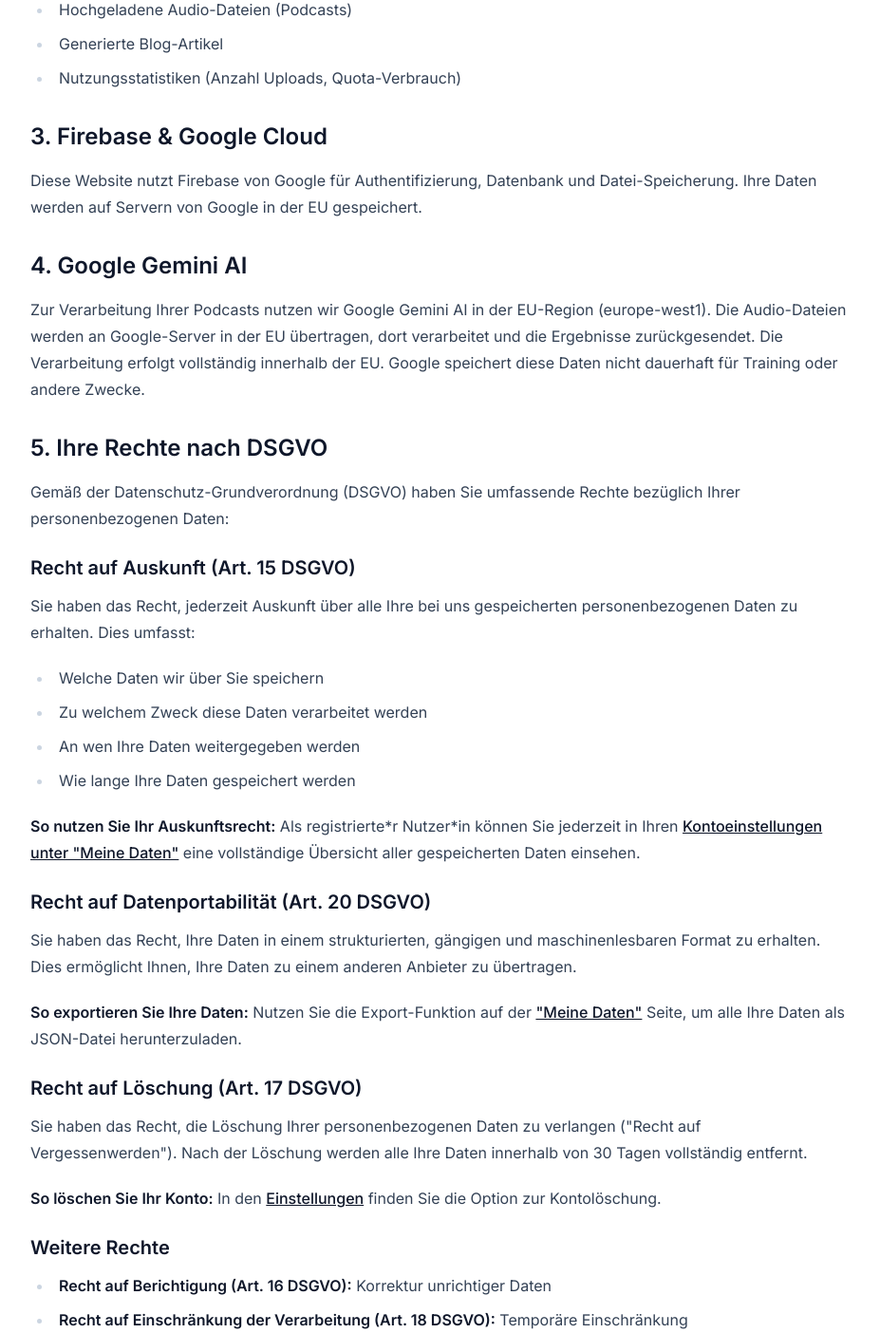
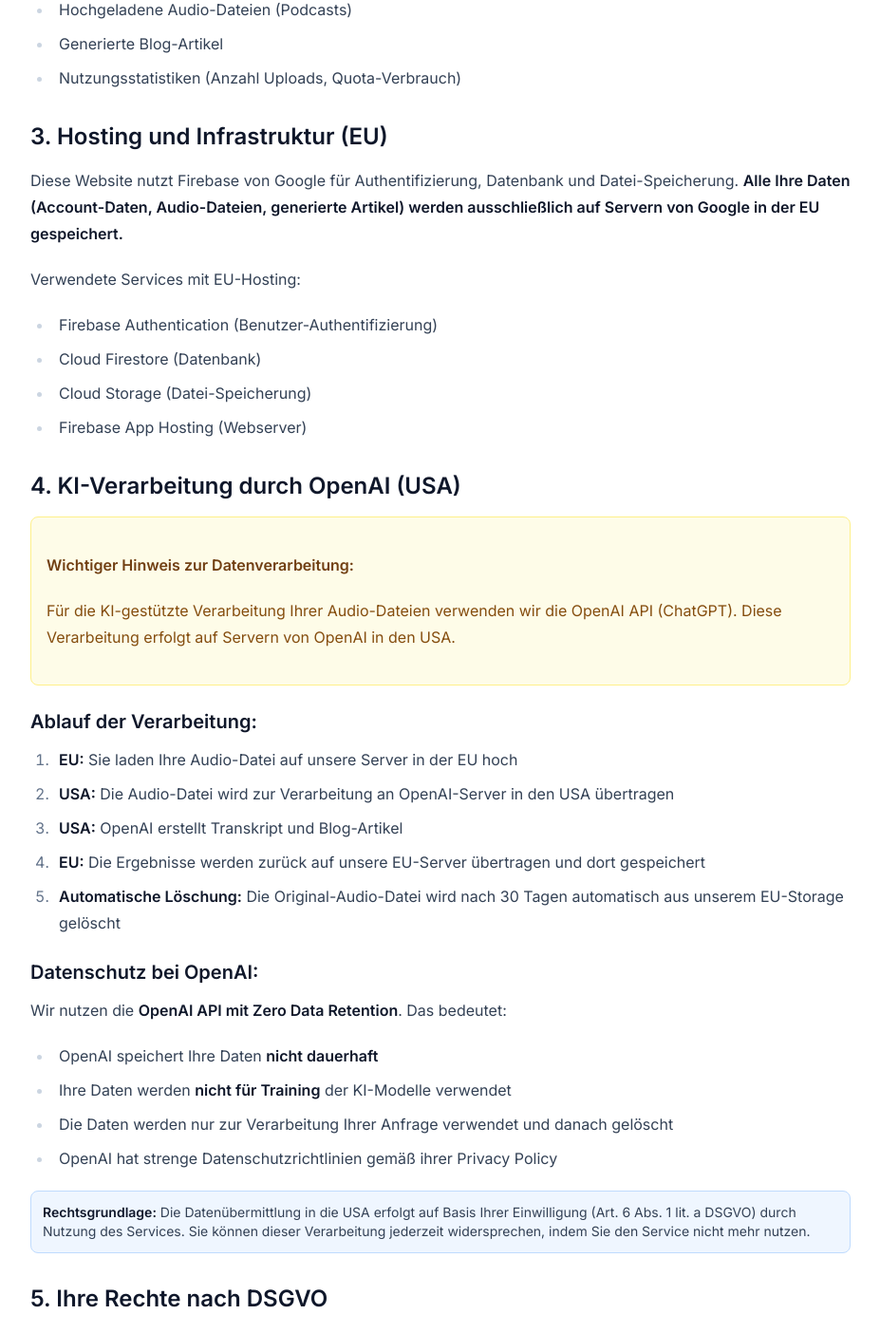
Before and after one commit to Bennells/EchoScribe, a Next.js app: page /privacy in a window 1280 px wide. Shown: the part 516-1920 px from the top of the page at 95% size, without its empty margins (176-1103 px from the left). Built offline with nearby package versions, Linux system fonts and the light colour scheme; no server answers.

Commit message:
feat: Update privacy and terms pages to clarify data processing with OpenAI and EU hosting

```diff
--- a/app/privacy/page.tsx
+++ b/app/privacy/page.tsx
@@ -3,7 +3,7 @@
 
 export const metadata = createMetadata({
   title: "Datenschutzerklärung - EchoScribe",
-  description: "Datenschutzerklärung für EchoScribe. DSGVO-konforme Verarbeitung Ihrer Podcast-Daten auf deutschen Servern.",
+  description: "Datenschutzerklärung für EchoScribe. EU-Hosting mit KI-Verarbeitung durch OpenAI (USA).",
   path: "/privacy",
   noIndex: true,
 });
@@ -37,20 +37,57 @@
         </section>
 
         <section>
-          <h2 className="text-2xl font-semibold mt-8 mb-4">3. Firebase & Google Cloud</h2>
+          <h2 className="text-2xl font-semibold mt-8 mb-4">3. Hosting und Infrastruktur (EU)</h2>
           <p>
             Diese Website nutzt Firebase von Google für Authentifizierung, Datenbank und
-            Datei-Speicherung. Ihre Daten werden auf Servern von Google in der EU gespeichert.
+            Datei-Speicherung. <strong>Alle Ihre Daten (Account-Daten, Audio-Dateien, generierte
+            Artikel) werden ausschließlich auf Servern von Google in der EU gespeichert.</strong>
           </p>
+          <p className="mt-2">
+            Verwendete Services mit EU-Hosting:
+          </p>
+          <ul className="list-disc pl-6 space-y-2">
+            <li>Firebase Authentication (Benutzer-Authentifizierung)</li>
+            <li>Cloud Firestore (Datenbank)</li>
+            <li>Cloud Storage (Datei-Speicherung)</li>
+            <li>Firebase App Hosting (Webserver)</li>
+          </ul>
         </section>
 
         <section>
-          <h2 className="text-2xl font-semibold mt-8 mb-4">4. Google Gemini AI</h2>
+          <h2 className="text-2xl font-semibold mt-8 mb-4">4. KI-Verarbeitung durch OpenAI (USA)</h2>
+          <div className="p-4 bg-yellow-50 border border-yellow-200 rounded-lg mb-4">
+            <p className="font-semibold text-yellow-900">Wichtiger Hinweis zur Datenverarbeitung:</p>
+            <p className="text-yellow-800 mt-2">
+              Für die KI-gestützte Verarbeitung Ihrer Audio-Dateien verwenden wir die OpenAI API
+              (ChatGPT). Diese Verarbeitung erfolgt auf Servern von OpenAI in den USA.
+            </p>
+          </div>
+
+          <h3 className="text-xl font-semibold mt-6 mb-3">Ablauf der Verarbeitung:</h3>
+          <ol className="list-decimal pl-6 space-y-2">
+            <li><strong>EU:</strong> Sie laden Ihre Audio-Datei auf unsere Server in der EU hoch</li>
+            <li><strong>USA:</strong> Die Audio-Datei wird zur Verarbeitung an OpenAI-Server in den USA übertragen</li>
+            <li><strong>USA:</strong> OpenAI erstellt Transkript und Blog-Artikel</li>
+            <li><strong>EU:</strong> Die Ergebnisse werden zurück auf unsere EU-Server übertragen und dort gespeichert</li>
+            <li><strong>Automatische Löschung:</strong> Die Original-Audio-Datei wird nach 30 Tagen automatisch aus unserem EU-Storage gelöscht</li>
+          </ol>
+
+          <h3 className="text-xl font-semibold mt-6 mb-3">Datenschutz bei OpenAI:</h3>
           <p>
-            Zur Verarbeitung Ihrer Podcasts nutzen wir Google Gemini AI in der EU-Region (europe-west1).
-            Die Audio-Dateien werden an Google-Server in der EU übertragen, dort verarbeitet und die
-            Ergebnisse zurückgesendet. Die Verarbeitung erfolgt vollständig innerhalb der EU. Google
-            speichert diese Daten nicht dauerhaft für Training oder andere Zwecke.
+            Wir nutzen die <strong>OpenAI API mit Zero Data Retention</strong>. Das bedeutet:
+          </p>
+          <ul className="list-disc pl-6 space-y-2 mt-2">
+            <li>OpenAI speichert Ihre Daten <strong>nicht dauerhaft</strong></li>
+            <li>Ihre Daten werden <strong>nicht für Training</strong> der KI-Modelle verwendet</li>
+            <li>Die Daten werden nur zur Verarbeitung Ihrer Anfrage verwendet und danach gelöscht</li>
+            <li>OpenAI hat strenge Datenschutzrichtlinien gemäß ihrer Privacy Policy</li>
+          </ul>
+
+          <p className="mt-4 p-3 bg-blue-50 border border-blue-200 rounded-lg text-sm">
+            <strong>Rechtsgrundlage:</strong> Die Datenübermittlung in die USA erfolgt auf Basis Ihrer
+            Einwilligung (Art. 6 Abs. 1 lit. a DSGVO) durch Nutzung des Services. Sie können dieser
+            Verarbeitung jederzeit widersprechen, indem Sie den Service nicht mehr nutzen.
           </p>
         </section>
 
--- a/app/terms/page.tsx
+++ b/app/terms/page.tsx
@@ -39,14 +39,29 @@
           <h2 className="text-2xl font-semibold mt-8 mb-4">2. Leistungsbeschreibung</h2>
           <p>
             EchoScribe bietet einen Service zur automatischen Umwandlung von Audio-Podcasts in
-            SEO-optimierte Blog-Artikel mittels künstlicher Intelligenz (Google Gemini AI).
+            SEO-optimierte Blog-Artikel mittels künstlicher Intelligenz (OpenAI ChatGPT).
           </p>
+
+          <div className="p-4 bg-yellow-50 border border-yellow-200 rounded-lg my-4">
+            <p className="font-semibold text-yellow-900">Hinweis zur Datenverarbeitung:</p>
+            <p className="text-yellow-800 mt-2">
+              Die KI-Verarbeitung erfolgt durch OpenAI auf Servern in den USA. Alle anderen Daten
+              (Account, Dateien, Artikel) werden ausschließlich in der EU gespeichert. Details finden
+              Sie in unserer{" "}
+              <Link href="/privacy" className="underline font-semibold">
+                Datenschutzerklärung
+              </Link>
+              .
+            </p>
+          </div>
+
           <h3 className="text-xl font-semibold mt-6 mb-3">2.1 Leistungsumfang</h3>
           <ul className="list-disc pl-6 space-y-2">
-            <li>Upload von Audio-Dateien (max. 500 MB)</li>
-            <li>Automatische Transkription und Artikel-Generierung</li>
+            <li>Upload von Audio-Dateien (max. 500 MB) mit Speicherung in der EU</li>
+            <li>Automatische Transkription und Artikel-Generierung durch OpenAI (USA)</li>
             <li>Bereitstellung in Markdown- und HTML-Format</li>
             <li>SEO-Optimierung (Meta-Descriptions, Keywords, Schema.org)</li>
+            <li>Automatische Löschung der Audio-Dateien nach 30 Tagen</li>
           </ul>
         </section>
 
--- a/components/features/landing/faq-section.tsx
+++ b/components/features/landing/faq-section.tsx
@@ -21,9 +21,14 @@
       "Bei bezahlten Plänen wird Ihr Kontingent jeden Monat automatisch zurückgesetzt. Wenn Sie Ihr Kontingent vorher aufbrauchen, können Sie entweder auf einen höheren Plan upgraden oder bis zur nächsten Zurücksetzung warten. Ihre bereits erstellten Artikel bleiben verfügbar.",
   },
   {
-    question: "Sind meine Daten sicher?",
+    question: "Sind meine Daten sicher und wo werden sie verarbeitet?",
     answer:
-      "Absolut! Wir sind vollständig DSGVO-konform. Alle Ihre Daten werden in der EU gehostet UND verarbeitet (Firebase + Google Cloud in europe-west1). Ihre Podcast-Dateien und generierten Artikel werden sicher verschlüsselt gespeichert. Die KI-Verarbeitung findet ausschließlich auf EU-Servern statt. Sie können Ihre Daten jederzeit exportieren oder löschen.",
+      "Absolut! Wir sind DSGVO-konform. Alle Ihre Daten (Account, Audio-Dateien, Artikel) werden ausschließlich in der EU gehostet (Firebase + Google Cloud europe-west1). Für die KI-Verarbeitung nutzen wir OpenAI (USA) mit Zero Data Retention - OpenAI speichert Ihre Daten NICHT dauerhaft und verwendet sie NICHT für Training. Audio-Dateien werden nach 30 Tagen automatisch gelöscht. Sie können Ihre Daten jederzeit exportieren oder löschen. Details in unserer Datenschutzerklärung.",
+  },
+  {
+    question: "Warum nutzt ihr OpenAI und nicht eine EU-basierte KI?",
+    answer:
+      "OpenAI bietet derzeit die beste Qualität für Audio-Transkription und Content-Generierung. Wir nutzen die API mit Zero Data Retention, d.h. Ihre Daten werden nur für die Verarbeitung verwendet und danach nicht gespeichert oder für Training verwendet. Wir beobachten EU-basierte Alternativen und werden wechseln, sobald diese eine vergleichbare Qualität bieten.",
   },
 ];
 
--- a/components/features/landing/hero-section.tsx
+++ b/components/features/landing/hero-section.tsx
@@ -60,16 +60,26 @@
             <div className="flex flex-wrap justify-center lg:justify-start items-center gap-6 pt-8 text-sm text-muted-foreground">
               <div className="flex items-center gap-2">
                 <Shield className="h-5 w-5 text-blue-600" />
-                <span>100% DSGVO-konform</span>
+                <span>EU-Hosting</span>
               </div>
               <div className="flex items-center gap-2">
                 <Lock className="h-5 w-5 text-blue-600" />
-                <span>Sichere Datenverarbeitung</span>
+                <span>DSGVO-konform</span>
               </div>
               <div className="flex items-center gap-2">
                 <X className="h-5 w-5 text-blue-600" />
                 <span>Jederzeit kündbar</span>
               </div>
+            </div>
+
+            {/* Data Processing Notice */}
+            <div className="pt-4 max-w-xl mx-auto lg:mx-0">
+              <p className="text-xs text-muted-foreground">
+                KI-Verarbeitung durch OpenAI (USA). Alle Daten werden in der EU gespeichert.{" "}
+                <Link href="/privacy" className="underline hover:text-foreground">
+                  Details zum Datenschutz
+                </Link>
+              </p>
             </div>
           </div>
 
```
